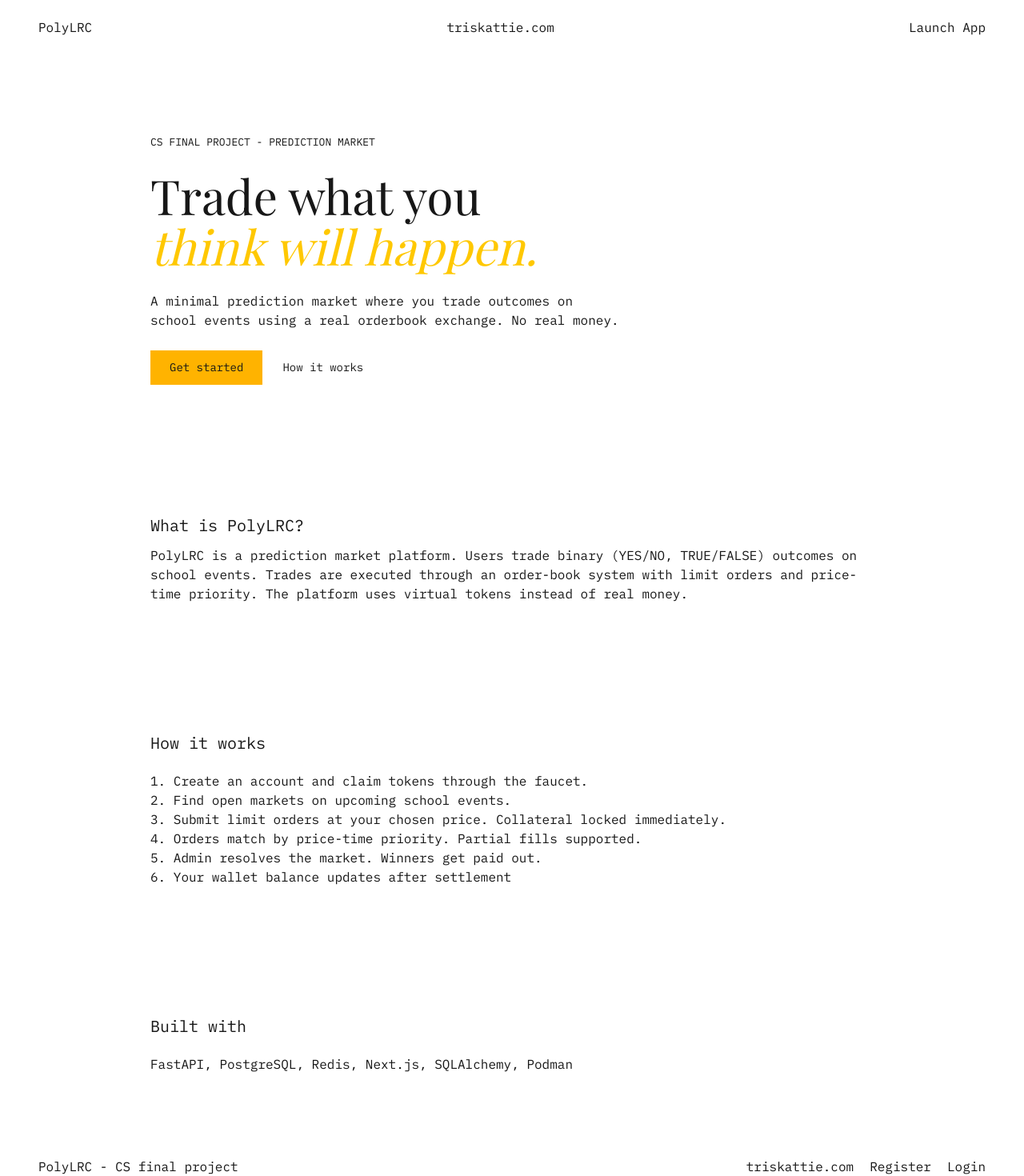
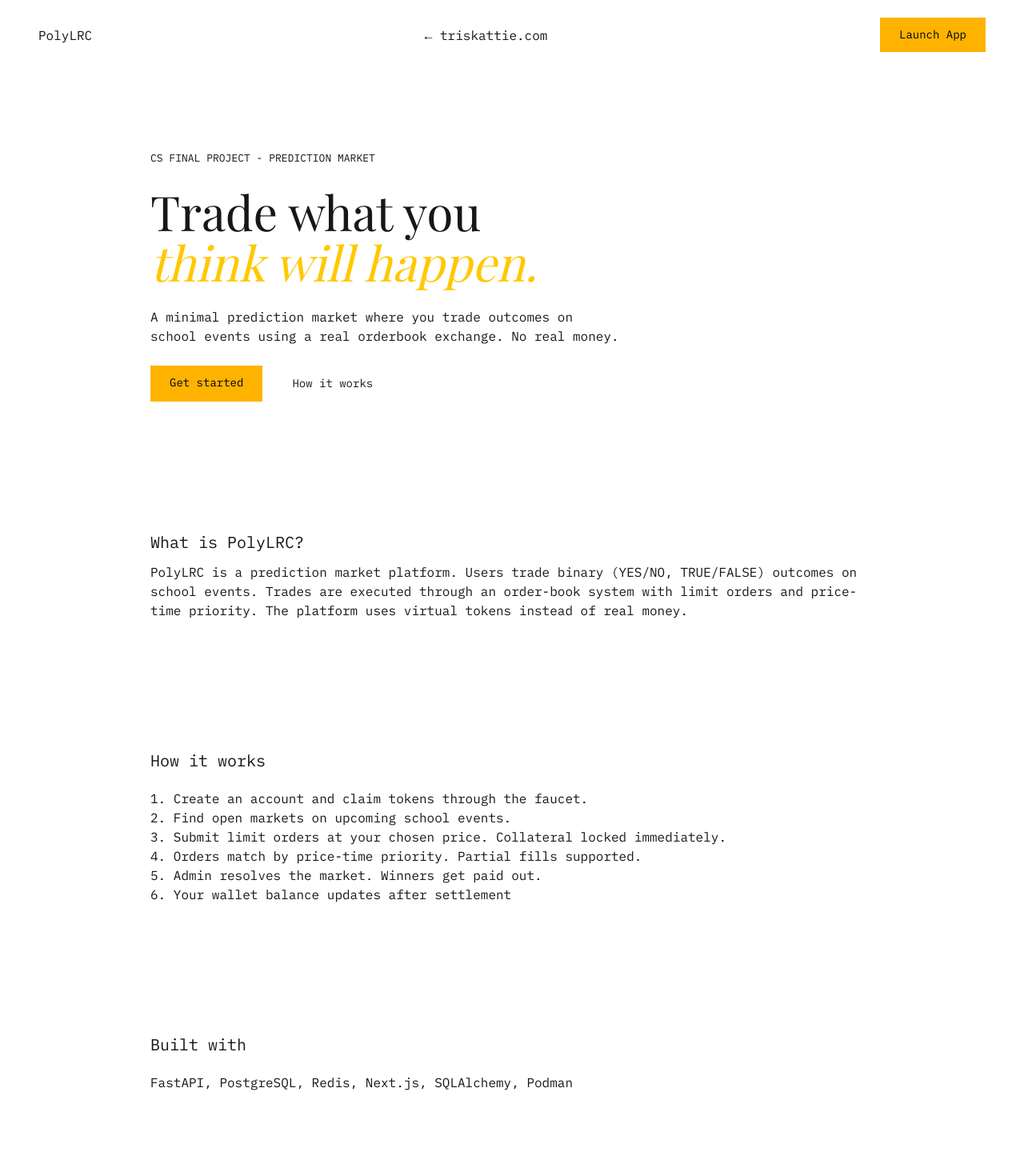
Before and after one commit to triskattie/polyLRC, a Next.js app in the folder frontend/: page / in a window 1280 px wide. Shown: the top 1470 px of the page at 80% size. Built offline with nearby package versions, Linux system fonts and the light colour scheme; a web font is replaced by a local one.

Commit message:
Styling for clarity

```diff
--- a/frontend/app/page.tsx
+++ b/frontend/app/page.tsx
@@ -7,15 +7,17 @@ export default function LandingPage() {
       <style>{`
         @import url('https://fonts.googleapis.com/css2?family=IBM+Plex+Mono:wght@300;400;500&family=Playfair+Display:ital,wght@0,400;1,400&display=swap');
         * { box-sizing: border-box; margin: 0; padding: 0; }
-        .button-full { background: #ffb300}
+        .button-full { background: #ffb300; color: #000000}
         .button-outline { border: 1px solid rgba(255,255,255, 0.3); }
         .button { display: inline-block; padding: 11px 24px; font-family: 'IBM Plex Mono', monospace; font-size: 14px}
       `}</style>
-      <nav style={{ display: "flex", justifyContent: "space-between", alignItems: "center", padding: "22px 48px" }}>
+
+      <nav style={{ display: "flex", justifyContent: "space-between", alignItems: "center", padding: "22px 48px", borderBottom: "1px solid rgba(255, 255, 255, 0.1" }}>
         <Link href="">PolyLRC</Link>
-        <a href="← https://triskattie.com">triskattie.com</a>
-        <Link href="/markets">Launch App</Link>
+        <a href="https://triskattie.com">← triskattie.com</a>
+        <Link href="/markets" className="button button-full">Launch App</Link>
       </nav>
+
       <section style={{ padding: "100px 48px 80px", maxWidth: 1000, margin: "0 auto" }}>
         <p style={{ fontSize: "13px", marginBottom: "25px"}}>
           CS FINAL PROJECT - PREDICTION MARKET
@@ -24,11 +26,13 @@ export default function LandingPage() {
           Trade what you <br /> <em style={{ color: "#ffc800"}}>think will happen.</em>
           </h1>
         <p style={{ marginBottom: "25px", maxWidth: 590 }}>A minimal prediction market where you trade outcomes on school events using a real orderbook exchange. No real money.</p>
-        <div>
+        <div style={{ display: "flex", gap: 12 }}>
           <Link href="/markets" className="button button-full">Get started</Link>
           <Link href="/docs" className="button button-outline">How it works</Link>
         </div>
       </section>
+
+      <hr style={{ maxWidth: 1000, margin: "0 auto", border: "none", borderTop: "1px solid rgba(255, 255, 255, 0.2)"}}></hr>
 
       <section style={{ margin: "0 auto", maxWidth: 1000, padding: "80px 48px" }}>
         <h1 style={{ fontSize: 20, marginBottom: "10px"}}>
@@ -39,6 +43,8 @@ export default function LandingPage() {
           The platform uses virtual tokens instead of real money.
         </p>
       </section>
+
+      <hr style={{ maxWidth: 1000, margin: "0 auto", border: "none", borderTop: "1px solid rgba(255, 255, 255, 0.2)"}}></hr>
 
       <section style={{ margin: "0 auto", maxWidth: 1000, padding: "80px 48px" }}>
         <h1 style={{ fontSize: 20, marginBottom: 20}}>
@@ -54,6 +60,8 @@ export default function LandingPage() {
         </ol>
       </section>
 
+      <hr style={{ maxWidth: 1000, margin: "0 auto", border: "none", borderTop: "1px solid rgba(255, 255, 255, 0.2)"}}></hr>
+
       <section style={{ margin: "0 auto", maxWidth: 1000, padding: "80px 48px" }}>
         <h1 style={{ fontSize: 20, marginBottom: 20}}>
           Built with
@@ -61,7 +69,7 @@ export default function LandingPage() {
         <p>FastAPI, PostgreSQL, Redis, Next.js, SQLAlchemy, Podman</p>
       </section>
 
-      <footer style={{ padding: "24px 48px", display: "flex", justifyContent: "space-between", alignItems: "center" }}>
+      <footer style={{ padding: "24px 48px", display: "flex", justifyContent: "space-between", alignItems: "center", borderTop: "1px solid rgba(255, 255, 255, 0.1)" }}>
         <span>PolyLRC - CS final project</span>
         <div style={{ display: "flex", gap: 20 }}>
           <a href="https://triskattie.com">triskattie.com</a>
```
